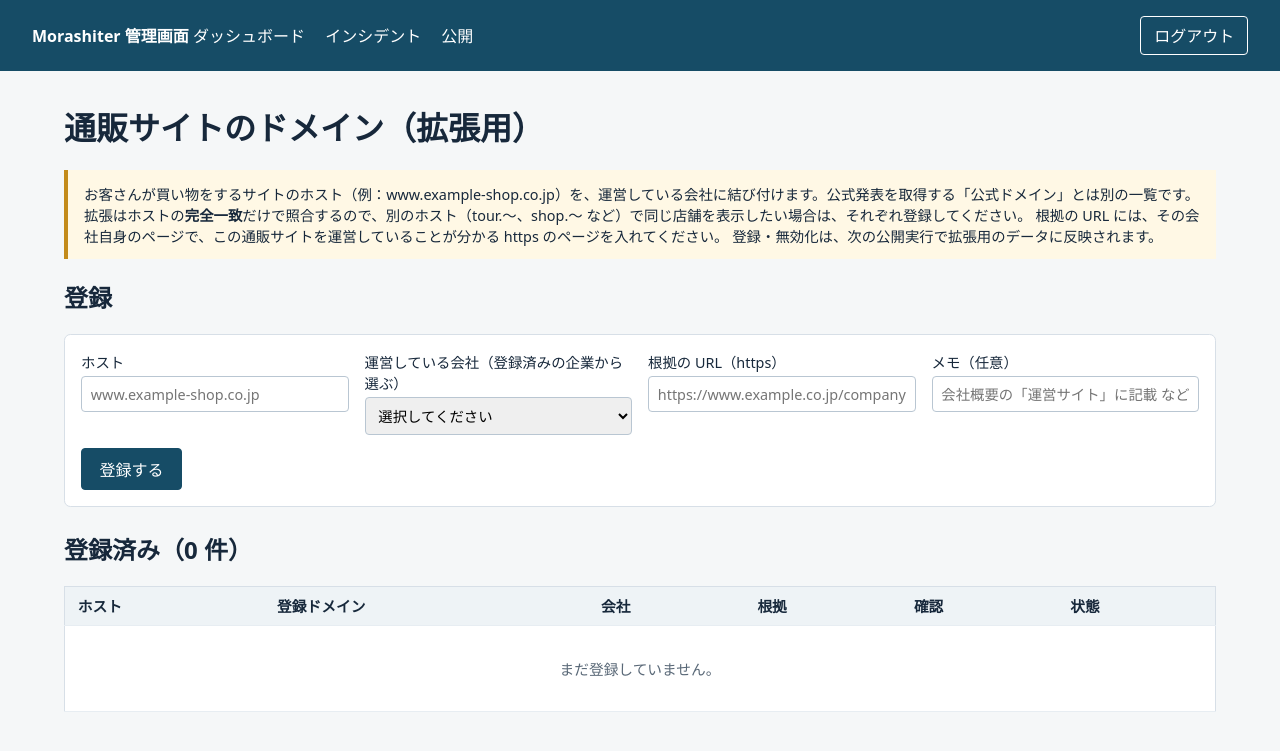
After one commit to sugie/morashiter, a Laravel app: template services/mrst/resources/views/admin/merchant-domains/index.blade.php in a window 1280 px wide. The commit adds this page. Shown: the top 751 px of the page. Run offline with Laravel 12, Linux system fonts and the light colour scheme; the template is opened without the code that fills it, so the values that code supplies are empty; parts of the project's set-up code (start-up, migrations or seed data) failed here and were passed over.

Commit message:
feat: register shopping-site hosts for the extension index
Admins tie each shopping host to a registered company with an https evidence URL.
Hosts are normalised (lower case, no trailing dot, punycode) and the registrable
domain is stored for bucketing. IPs, local names, bare public suffixes and
duplicates are refused; rows are disabled, never deleted.

Co-Authored-By: Claude Opus 5.5 <noreply@anthropic.com>
Claude-Session: https://claude.ai/code/session_01F9RXizuy2bTXGP5UN4cFWX

```diff
--- a/services/mrst/resources/views/admin/dashboard.blade.php
+++ b/services/mrst/resources/views/admin/dashboard.blade.php
@@ -121,6 +121,7 @@
         <li><a href="{{ route('admin.articles.index') }}">記事一覧</a></li>
         <li><a href="{{ route('admin.link-candidates.index') }}">公式発表リンクの確認</a></li>
         <li><a href="{{ route('admin.official-announcements.index') }}">公式発表URLを手動追加・進捗確認</a></li>
+        <li><a href="{{ route('admin.merchant-domains.index') }}">通販サイトのドメイン（拡張用）</a></li>
         <li><a href="{{ route('admin.reviews.index') }}">審査キュー</a></li>
         <li><a href="{{ route('admin.incidents.index') }}">インシデント</a></li>
         <li><a href="{{ route('admin.publications.index') }}">公開</a></li>
--- /dev/null
+++ b/services/mrst/resources/views/admin/merchant-domains/index.blade.php
@@ -0,0 +1,115 @@
+<!doctype html>
+<html lang="ja">
+<head>
+    <meta charset="utf-8">
+    <meta name="viewport" content="width=device-width, initial-scale=1">
+    <title>通販サイトのドメイン | Morashiter 管理画面</title>
+    <style>
+        :root { font-family: system-ui, sans-serif; color: #17283b; background: #f5f7f8; }
+        body { margin: 0; }
+        header { display: flex; justify-content: space-between; align-items: center; padding: 1rem 2rem; background: #164c66; color: white; }
+        header a { color: white; text-decoration: none; margin-right: 1rem; }
+        header button { padding: .4rem .8rem; border: 1px solid white; border-radius: .25rem; background: transparent; color: white; font: inherit; cursor: pointer; }
+        main { max-width: 72rem; margin: 2rem auto; padding: 0 1rem; }
+        .note { background: #fff8e5; border-left: 4px solid #c38b1b; padding: .8rem 1rem; margin-bottom: 1rem; font-size: .9rem; }
+        .status { background: #e8f3ec; border-left: 4px solid #2f7d4f; padding: .8rem 1rem; margin-bottom: 1rem; }
+        .errors { background: #fdecec; border-left: 4px solid #b3261e; padding: .8rem 1rem; margin-bottom: 1rem; }
+        form.register { display: grid; grid-template-columns: repeat(auto-fit, minmax(16rem, 1fr)); gap: .8rem 1rem; background: white; border: 1px solid #d7dfe7; border-radius: .4rem; padding: 1rem; margin-bottom: 1.5rem; }
+        form.register label { display: flex; flex-direction: column; gap: .3rem; font-size: .9rem; }
+        form.register input, form.register select { padding: .45rem .55rem; border: 1px solid #b9c6d2; border-radius: .25rem; font: inherit; }
+        form.register .actions { grid-column: 1 / -1; }
+        button.primary { padding: .5rem 1.1rem; border: 1px solid #164c66; border-radius: .25rem; background: #164c66; color: white; font: inherit; cursor: pointer; }
+        button.secondary { padding: .3rem .7rem; border: 1px solid #8a99a8; border-radius: .25rem; background: white; color: #17283b; font: inherit; cursor: pointer; }
+        table { width: 100%; border-collapse: collapse; background: white; border: 1px solid #d7dfe7; }
+        th, td { padding: .55rem .8rem; border-bottom: 1px solid #e7edf2; text-align: left; vertical-align: top; font-size: .92rem; }
+        th { background: #eef3f6; }
+        tr.disabled td { color: #7a8794; }
+        .muted { color: #596877; font-size: .85rem; }
+        .badge { display: inline-block; padding: .05rem .45rem; border-radius: .25rem; font-size: .8rem; }
+        .badge.on { background: #e8f3ec; color: #2f7d4f; }
+        .badge.off { background: #eef0f2; color: #596877; }
+        .scroll { overflow-x: auto; }
+    </style>
+</head>
+<body>
+<header>
+    <div>
+        <strong>Morashiter 管理画面</strong>
+        <a href="{{ route('admin.dashboard') }}">ダッシュボード</a>
+        <a href="{{ route('admin.incidents.index') }}">インシデント</a>
+        <a href="{{ route('admin.publications.index') }}">公開</a>
+    </div>
+    <form method="post" action="{{ route('admin.logout') }}">@csrf <button type="submit">ログアウト</button></form>
+</header>
+<main>
+    <h1>通販サイトのドメイン（拡張用）</h1>
+    <p class="note">
+        お客さんが買い物をするサイトのホスト（例：www.example-shop.co.jp）を、運営している会社に結び付けます。公式発表を取得する「公式ドメイン」とは別の一覧です。
+        拡張はホストの<strong>完全一致</strong>だけで照合するので、別のホスト（tour.〜、shop.〜 など）で同じ店舗を表示したい場合は、それぞれ登録してください。
+        根拠の URL には、その会社自身のページで、この通販サイトを運営していることが分かる https のページを入れてください。
+        登録・無効化は、次の公開実行で拡張用のデータに反映されます。
+    </p>
+    @if (session('status'))
+        <p class="status">{{ session('status') }}</p>
+    @endif
+    @if ($errors->any())
+        <div class="errors">@foreach ($errors->all() as $error)<div>{{ $error }}</div>@endforeach</div>
+    @endif
+
+    <h2>登録</h2>
+    <form class="register" method="post" action="{{ route('admin.merchant-domains.store') }}">
+        @csrf
+        <label>ホスト
+            <input type="text" name="host" value="{{ old('host') }}" maxlength="253" required placeholder="www.example-shop.co.jp" autocomplete="off">
+        </label>
+        <label>運営している会社（登録済みの企業から選ぶ）
+            <select name="company_id" required>
+                <option value="">選択してください</option>
+                @foreach ($companies as $company)
+                    <option value="{{ $company->id }}" @selected((string) old('company_id') === (string) $company->id)>{{ $company->name }}</option>
+                @endforeach
+            </select>
+        </label>
+        <label>根拠の URL（https）
+            <input type="url" name="evidence_url" value="{{ old('evidence_url') }}" maxlength="2048" required placeholder="https://www.example.co.jp/company/">
+        </label>
+        <label>メモ（任意）
+            <input type="text" name="note" value="{{ old('note') }}" maxlength="1000" placeholder="会社概要の「運営サイト」に記載 など">
+        </label>
+        <div class="actions"><button type="submit" class="primary">登録する</button></div>
+    </form>
+
+    <h2>登録済み（{{ $domains->count() }} 件）</h2>
+    <div class="scroll">
+    <table>
+        <thead><tr><th>ホスト</th><th>登録ドメイン</th><th>会社</th><th>根拠</th><th>確認</th><th>状態</th></tr></thead>
+        <tbody>
+        @forelse ($domains as $domain)
+            <tr class="{{ $domain->disabled_at ? 'disabled' : '' }}">
+                <td><code>{{ $domain->host }}</code>@if ($domain->note)<div class="muted">{{ $domain->note }}</div>@endif</td>
+                <td><code>{{ $domain->registrable_domain }}</code></td>
+                <td>{{ $domain->company?->name }}</td>
+                <td><a href="{{ $domain->evidence_url }}" target="_blank" rel="noopener noreferrer">{{ \Illuminate\Support\Str::limit($domain->evidence_url, 60) }}</a></td>
+                <td class="muted">{{ $domain->verifiedBy?->name ?? '—' }}<br>{{ $domain->verified_at?->setTimezone('Asia/Tokyo')->format('Y-m-d H:i') }}</td>
+                <td>
+                    @if ($domain->disabled_at)
+                        <span class="badge off">無効</span>
+                        <div class="muted">{{ $domain->disabled_at->setTimezone('Asia/Tokyo')->format('Y-m-d H:i') }}</div>
+                    @else
+                        <span class="badge on">有効</span>
+                        <form method="post" action="{{ route('admin.merchant-domains.disable', $domain) }}" style="margin-top:.4rem">
+                            @csrf
+                            <button type="submit" class="secondary">無効にする</button>
+                        </form>
+                    @endif
+                </td>
+            </tr>
+        @empty
+            <tr><td colspan="6" style="padding: 2rem; text-align: center; color: #596877;">まだ登録していません。</td></tr>
+        @endforelse
+        </tbody>
+    </table>
+    </div>
+</main>
+</body>
+</html>
--- a/services/mrst/routes/web.php
+++ b/services/mrst/routes/web.php
@@ -7,6 +7,7 @@ use App\Http\Controllers\Admin\IncidentController;
 use App\Http\Controllers\Admin\IncidentCorrectionController;
 use App\Http\Controllers\Admin\IncidentReviewController;
 use App\Http\Controllers\Admin\ManualOfficialAnnouncementController;
+use App\Http\Controllers\Admin\MerchantDomainController;
 use App\Http\Controllers\Admin\OfficialAnnouncementSearchController;
 use App\Http\Controllers\Admin\OfficialDomainResearchController;
 use App\Http\Controllers\Admin\OfficialLinkReviewController;
@@ -43,6 +44,9 @@ Route::prefix('admin')->name('admin.')->middleware(EnsureAdminIpAllowed::class)-
         Route::post('/domain-research/request', [OfficialDomainResearchController::class, 'request'])->middleware('throttle:20,1')->name('domain-research.request');
         Route::post('/domain-research/decision', [OfficialDomainResearchController::class, 'decide'])->name('domain-research.decision');
         Route::post('/official-domains', [OfficialLinkReviewController::class, 'storeDomain'])->name('official-domains.store');
+        Route::get('/merchant-domains', [MerchantDomainController::class, 'index'])->name('merchant-domains.index');
+        Route::post('/merchant-domains', [MerchantDomainController::class, 'store'])->middleware('throttle:30,1')->name('merchant-domains.store');
+        Route::post('/merchant-domains/{merchantDomain}/disable', [MerchantDomainController::class, 'disable'])->name('merchant-domains.disable');
         Route::post('/logout', [SessionController::class, 'destroy'])->name('logout');
     });
 });
```
Also changed, not shown: services/mrst/app/Http/Controllers/Admin/MerchantDomainController.php (added, +104 -0 lines), services/mrst/app/Models/MerchantDomain.php (added, +44 -0 lines), services/mrst/database/factories/MerchantDomainFactory.php (added, +30 -0 lines), services/mrst/database/migrations/2026_11_09_000001_create_merchant_domains_table.php (added).
